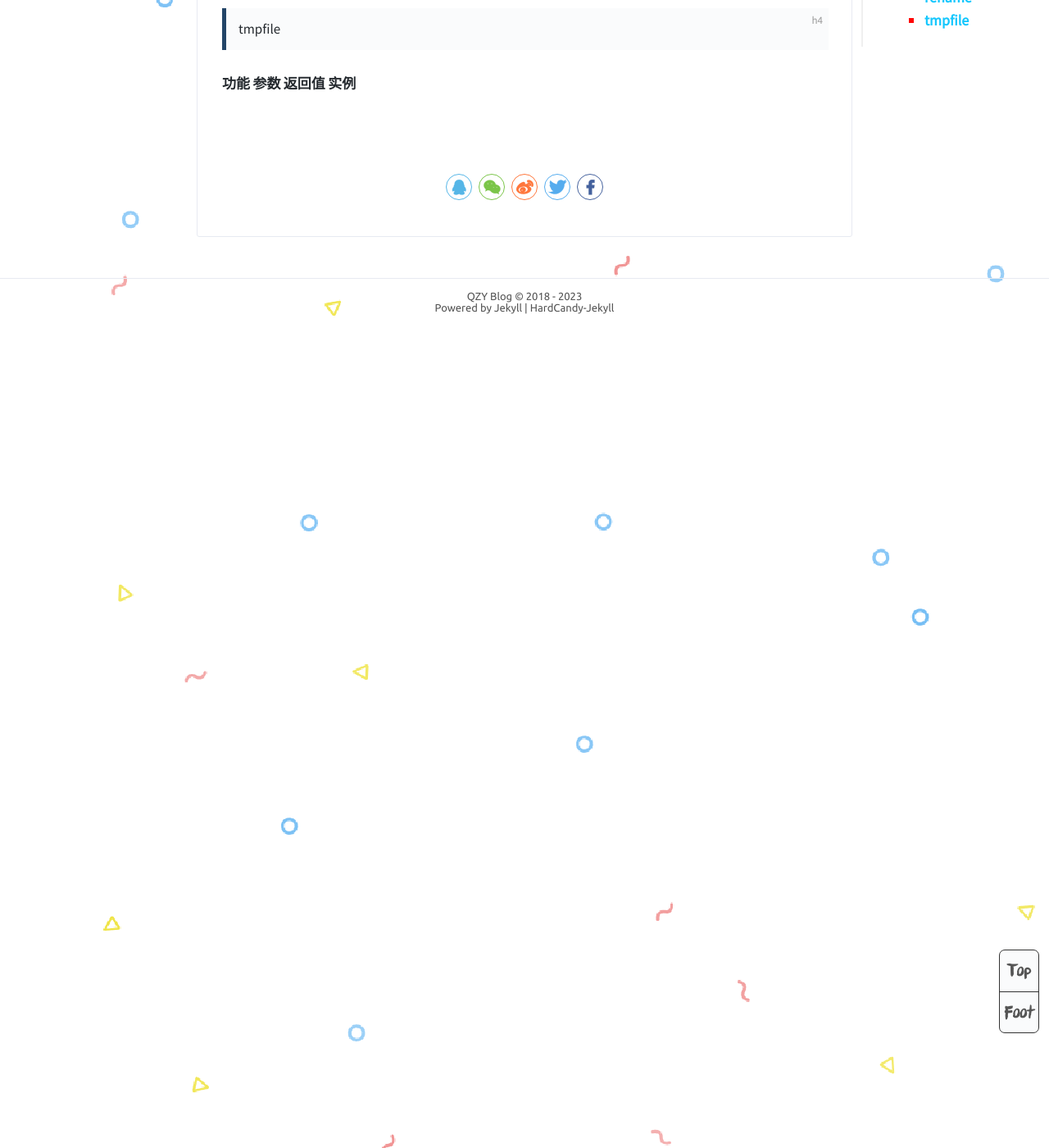
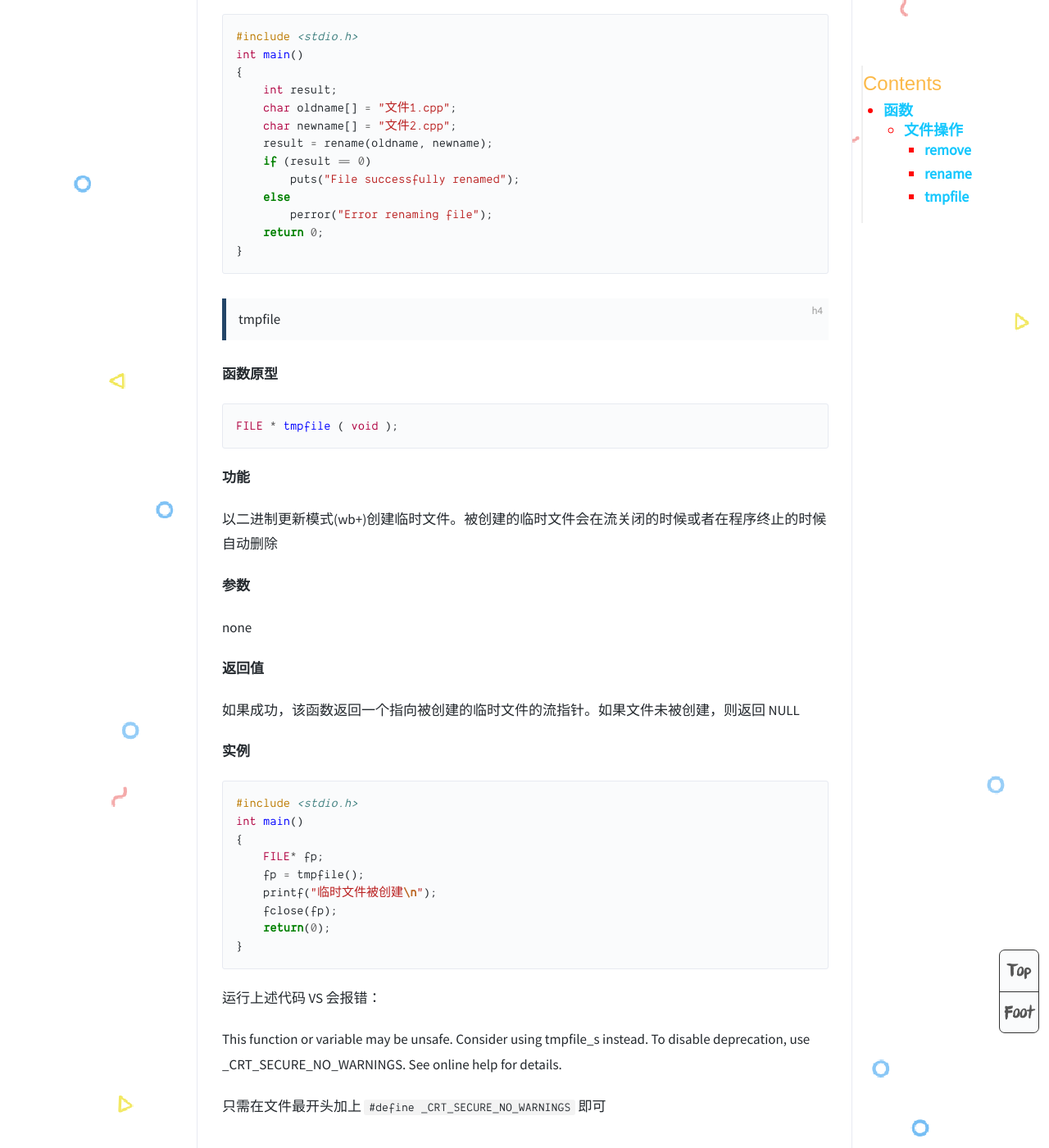
Before and after one commit to westqzy/westqzy.github.io11, a Jekyll site: the page built from _posts/2023-02-04-C语言官方库学习stdio.md, in a window 1280 px wide and 1400 px high, scrolled down 2774 px. Shown: the whole window at 82% size. Built offline with Jekyll 4.4.1, drawn with Linux system fonts in a browser that asks for light colours; some of the changed text lies outside the part shown.

Commit message:
Update 2023-02-04-C语言官方库学习stdio.md

````diff
--- a/_posts/2023-02-04-C语言官方库学习stdio.md
+++ b/_posts/2023-02-04-C语言官方库学习stdio.md
@@ -16,15 +16,28 @@ subtitle: 'stdio.h'
 
 章节结构
 
+**函数原型**
+
+```c
+// 函数原型
+```
+
 **功能**
 **参数**
+| 参数1 | 说明
+
 **返回值**
 **实例**
+
+```c
+// 实例代码
+```
 
 ### 文件操作
 
 #### remove
 
+**函数原型**
 ```c
 int remove ( const char * filename );
 ```
@@ -57,6 +70,8 @@ int main ()
 ```
 
 #### rename
+
+**函数原型**
 
 ```c
 int rename ( const char * oldname, const char * newname );
@@ -99,7 +114,40 @@ int main()
 #### tmpfile
 
 
+**函数原型**
+
+```c
+FILE * tmpfile ( void );
+```
+
 **功能**
+
+以二进制更新模式(wb+)创建临时文件。被创建的临时文件会在流关闭的时候或者在程序终止的时候自动删除
+
 **参数**
+
+none
+
 **返回值**
+
+如果成功，该函数返回一个指向被创建的临时文件的流指针。如果文件未被创建，则返回 NULL
+
 **实例**
+
+```c
+#include <stdio.h>
+int main()
+{
+    FILE* fp;
+    fp = tmpfile();
+    printf("临时文件被创建\n");
+    fclose(fp);
+    return(0);
+}
+```
+
+运行上述代码 VS 会报错：
+
+This function or variable may be unsafe. Consider using tmpfile_s instead. To disable deprecation, use _CRT_SECURE_NO_WARNINGS. See online help for details.
+
+只需在文件最开头加上 `#define _CRT_SECURE_NO_WARNINGS` 即可
````
